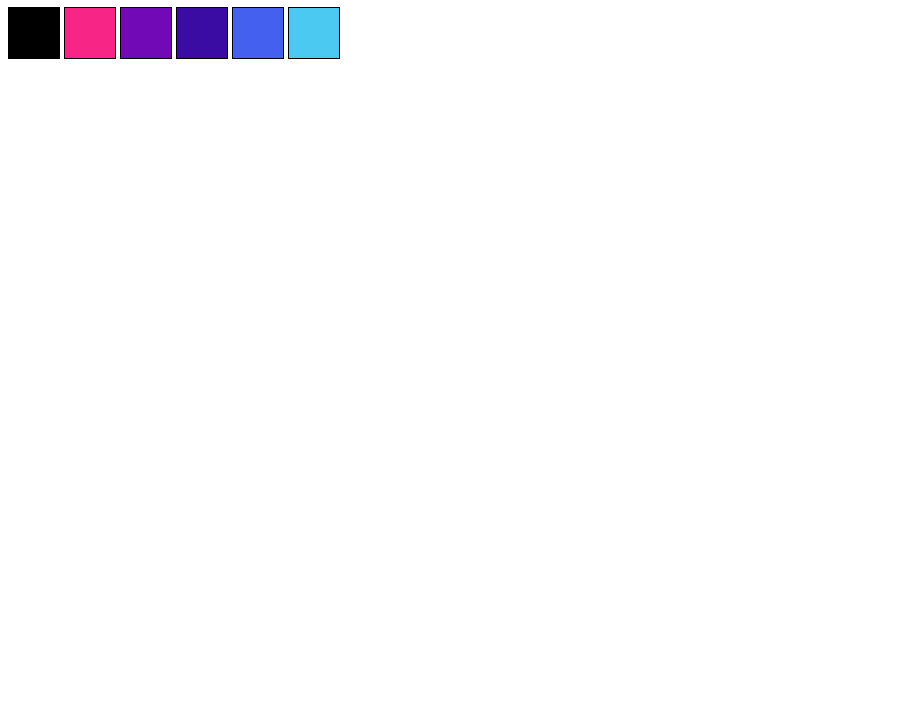
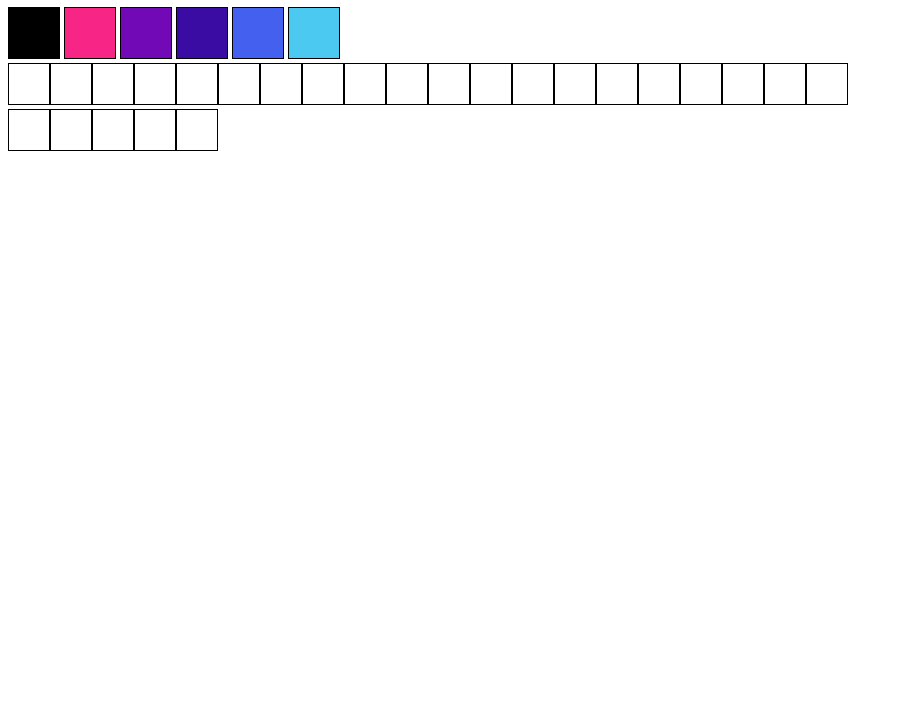
Before and after one commit to FeliperPC/to-do-list, a website: page pixels-art/src/index.html in a window 1280 px wide. Shown: the part 73-800 px from the top of the page, without its empty margins (0-903 px from the left). Drawn offline with Linux system fonts and the light colour scheme.

Commit message:
Tentando resolver 4

```diff
--- a/pixels-art/src/script.js
+++ b/pixels-art/src/script.js
@@ -1,3 +1,13 @@
-window.onload(createPixelMap());
-
-const createPixelMap = () =>{};
+const createPixelMap = () =>{
+    const pixelBoard = document.querySelector('#pixel-board');
+    const breakRoll = document.createElement('br');
+    for(let i=0;i<5;i+=1){
+        pixelBoard.appendChild(breakRoll);
+        for(let j=0;j<5;j+=1){
+            const newSquare = document.createElement('div');
+            newSquare.classList.add('pixel');
+            pixelBoard.appendChild(newSquare);
+        }
+    }
+};
+window.onload = createPixelMap();
--- a/pixels-art/src/style.css
+++ b/pixels-art/src/style.css
@@ -22,3 +22,9 @@
 #color6{
     background-color: #4CC9F0;
 }
+.pixel{
+    border: 1px solid black;
+    height: 40px;
+    width: 40px;
+    display: inline-block;
+}
```
